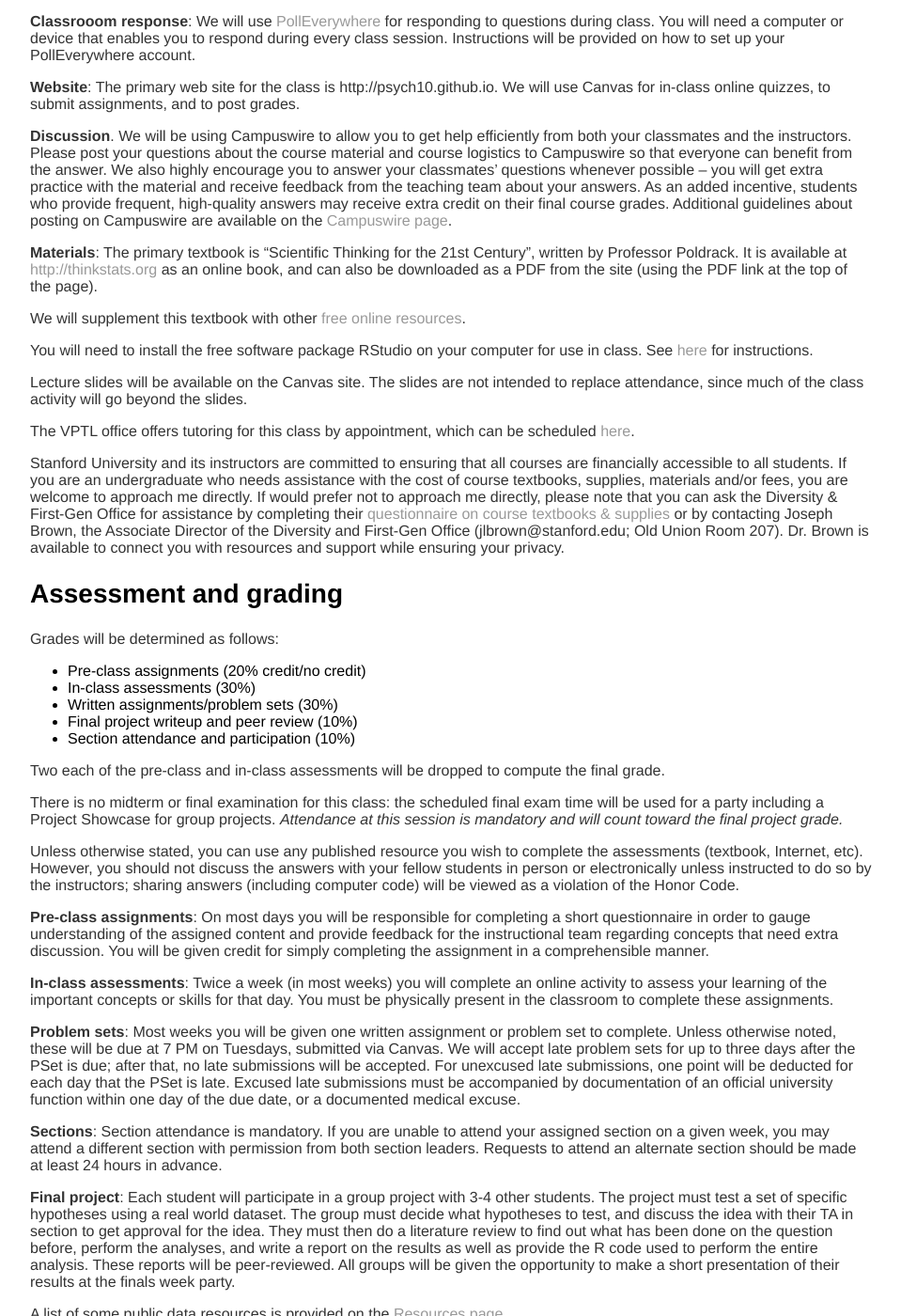
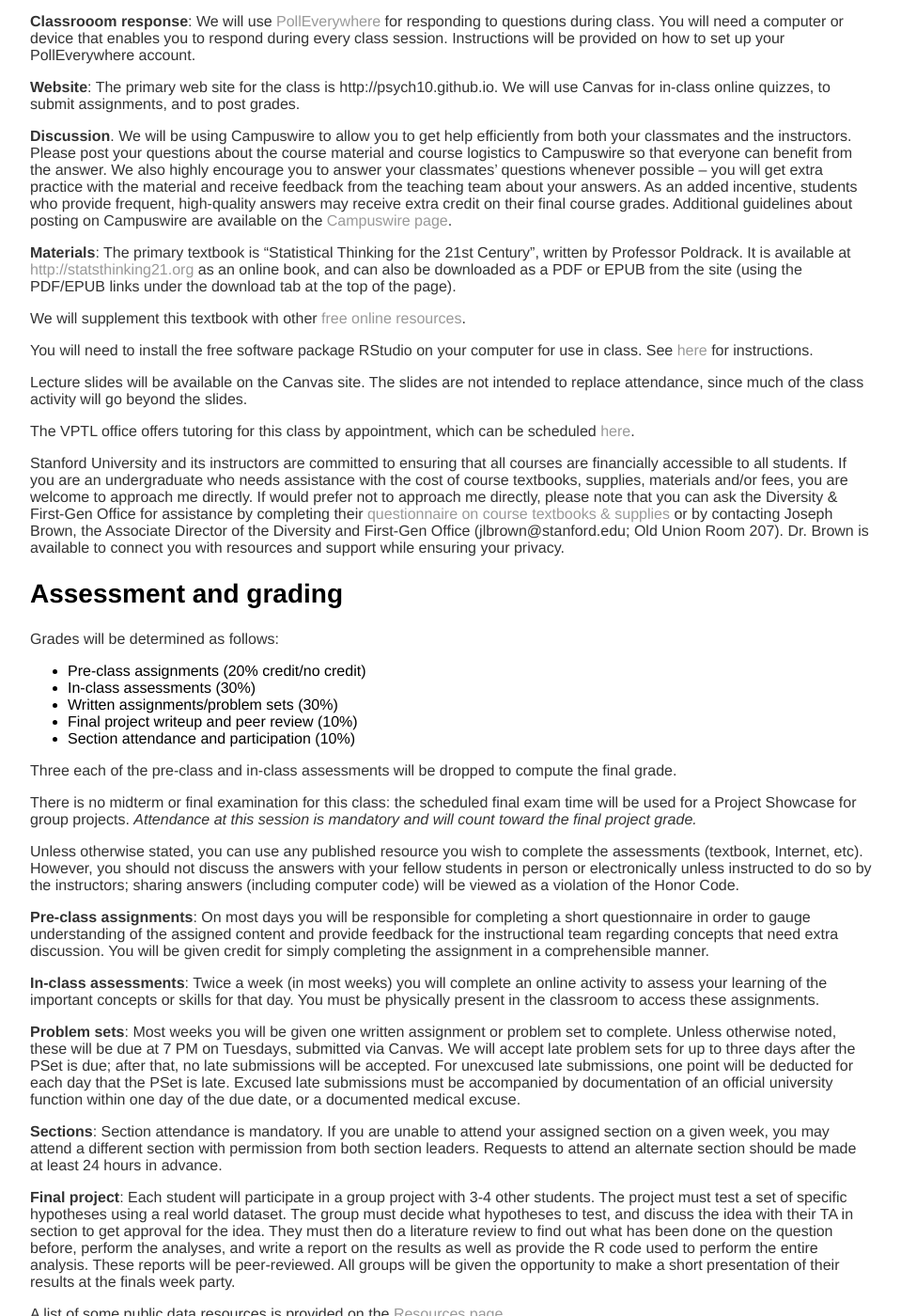
Before and after one commit to stats60/stats60.github.io, a Jekyll site: the page built from full_syllabus/index.md, in a window 1280 px wide and 1400 px high, scrolled down 720 px. Shown: the whole window at 94% size, without its empty margins (160-1119 px from the left). Built offline with Jekyll 4.4.1, drawn with Linux system fonts in a browser that asks for light colours; our own code applies the rules of GitHub Pages for plain Markdown files; some of the changed text lies outside the part shown.

Commit message:
autoupdate

```diff
--- a/full_syllabus/index.md
+++ b/full_syllabus/index.md
@@ -27,7 +27,7 @@
 
 **Discussion**.  We will be using Campuswire to allow you to get help efficiently from both your classmates and the instructors. Please post your questions about the course material and course logistics to Campuswire so that everyone can benefit from the answer. We also highly encourage you to answer your classmates’ questions whenever possible – you will get extra practice with the material and receive feedback from the teaching team about your answers. As an added incentive, students who provide frequent, high-quality answers may receive extra credit on their final course grades. Additional guidelines about posting on Campuswire are available on the [Campuswire page](https://campuswire.com).
 
-**Materials**: The primary textbook is "Scientific Thinking for the 21st Century", written by Professor Poldrack.  It is available at [http://thinkstats.org](http://thinkstats.org) as an online book, and can also be downloaded as a PDF from the site (using the PDF link at the top of the page).
+**Materials**: The primary textbook is "Statistical Thinking for the 21st Century", written by Professor Poldrack.  It is available at [http://statsthinking21.org](http://statsthinking21.org) as an online book, and can also be downloaded as a PDF or EPUB from the site (using the PDF/EPUB links under the download tab at the top of the page).
 
 We will supplement this textbook with other [free online resources](../resources/).
 
@@ -49,15 +49,15 @@
 - Final project writeup and peer review (10%)
 - Section attendance and participation (10%)
 
-Two each of the pre-class and in-class assessments will be dropped to compute the final grade.
+Three each of the pre-class and in-class assessments will be dropped to compute the final grade.
 
-There is no midterm or final examination for this class: the scheduled final exam time will be used for a party including a Project Showcase for group projects.  *Attendance at this session is mandatory and will count toward the final project grade.*
+There is no midterm or final examination for this class: the scheduled final exam time will be used for a Project Showcase for group projects.  *Attendance at this session is mandatory and will count toward the final project grade.*
 
 Unless otherwise stated, you can use any published resource you wish to complete the assessments (textbook, Internet, etc).  However, you should not discuss the answers with your fellow students in person or electronically unless instructed to do so by the instructors; sharing answers (including computer code) will be viewed as a violation of the Honor Code.
 
 **Pre-class assignments**:  On most days you will be responsible for completing a short questionnaire in order to gauge understanding of the assigned content and provide feedback for the instructional team regarding concepts that need extra discussion.  You will be given credit for simply completing the assignment in a comprehensible manner.
 
-**In-class assessments**:  Twice a week (in most weeks) you will complete an online activity to assess your learning of the important concepts or skills for that day.  You must be physically present in the classroom to complete these assignments.
+**In-class assessments**:  Twice a week (in most weeks) you will complete an online activity to assess your learning of the important concepts or skills for that day.  You must be physically present in the classroom to access these assignments.
 
 **Problem sets**: Most weeks you will be given one written assignment or problem set to complete.  Unless otherwise noted, these will be due at 7 PM on Tuesdays, submitted via Canvas. We will accept late problem sets for up to three days after the PSet is due; after that, no late submissions will be accepted.  For unexcused late submissions, one point will be deducted for each day that the PSet is late.  Excused late submissions must be accompanied by documentation of an official university function within one day of the due date, or a documented medical excuse.
 
```
Also changed, not shown: other parts of full_syllabus/index.md (+1 -1 lines).
